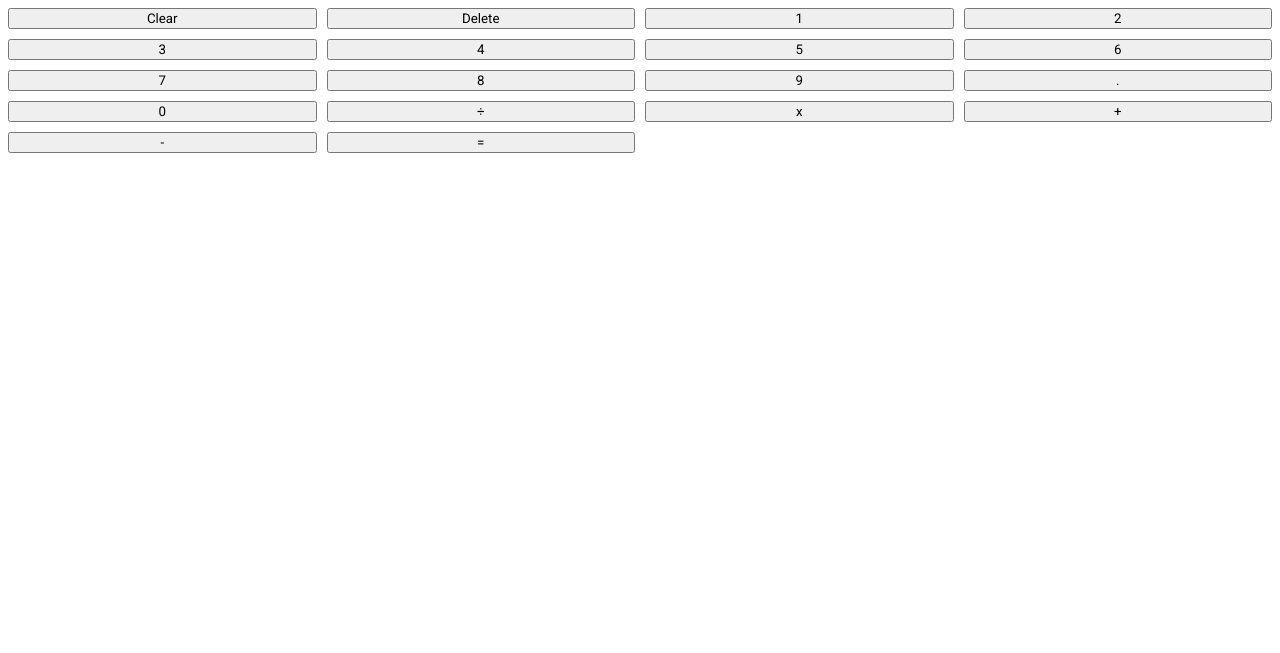
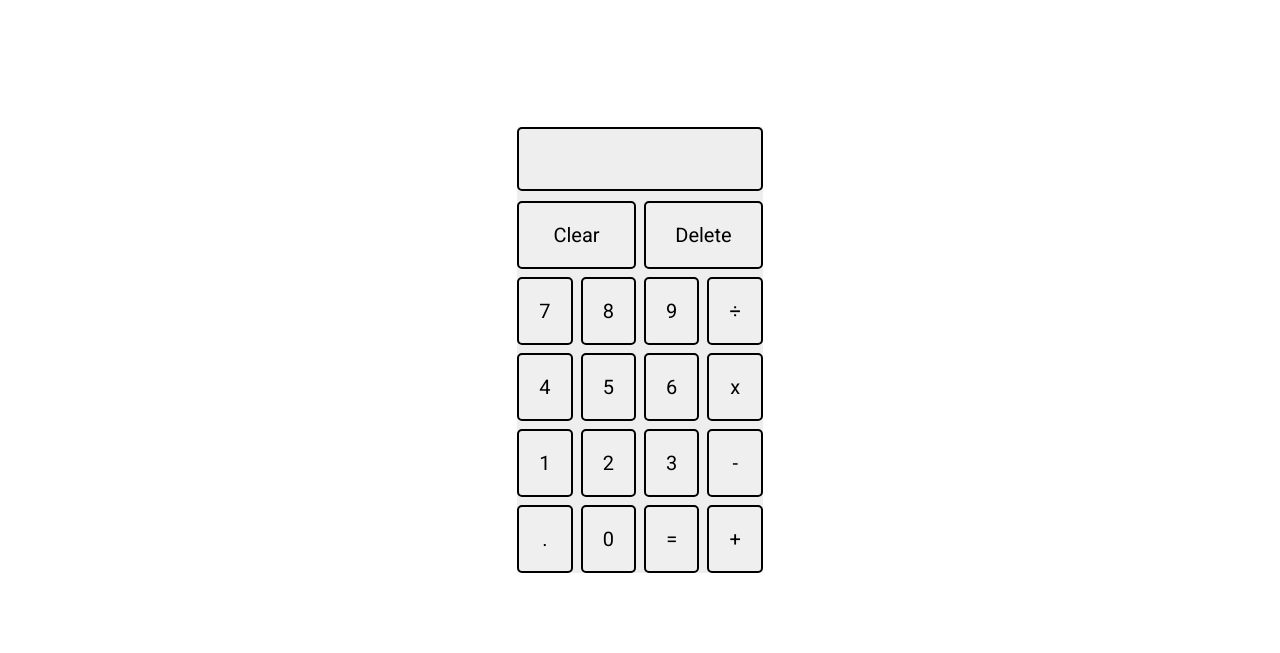
Before and after one commit to troywickliffe/calculator, a plain HTML site: page index.html in a window 1280 px wide. Drawn offline with Linux system fonts and the light colour scheme.

Commit message:
Update order and styling of buttons

```diff
--- a/index.html
+++ b/index.html
@@ -1,5 +1,6 @@
 <!DOCTYPE html>
 <html lang="en">
+
 <head>
     <meta charset="UTF-8">
     <meta http-equiv="X-UA-Compatible" content="IE=edge">
@@ -9,30 +10,34 @@
     <link href="https://fonts.googleapis.com/css2?family=Roboto:wght@400;700&display=swap" rel="stylesheet">
     <script src="app.js" defer></script>
 </head>
+
 <body>
+    <main class="main">
         <div class="calculator">
             <div class="screen"></div>
             <div class="buttons">
-            <button class="clear">Clear</button>
-            <button class="delete">Delete</button>
+                <button class="clear span-2">Clear</button>
+                <button class="delete span-2">Delete</button>
+                <button>7</button>
+                <button>8</button>
+                <button>9</button>
+                <button>÷</button>
+                <button>4</button>
+                <button>5</button>
+                <button>6</button>
+                <button>x</button>
                 <button>1</button>
                 <button>2</button>
                 <button>3</button>
-            <button>4</button>
-            <button>5</button>
-            <button>6</button>
-            <button>7</button>
-            <button>8</button>
-            <button>9</button>
+                <button>-</button>
                 <button>.</button>
                 <button>0</button>
-            <button>÷</button>
-            <button>x</button>
+                <button class="equals">=</button>
                 <button>+</button>
-            <button>-</button>
-            <button class="equals">=</button>
             </div>
         </div>
+    </main>
     <footer class="footer"></footer>
 </body>
+
 </html>
--- a/styles.css
+++ b/styles.css
@@ -6,8 +6,40 @@
     font-weight: normal;
 }
 
+.calculator {
+    background-color: #eeeeee;;
+}
+
+.main {
+    display: flex;
+    justify-content: center;
+    align-items: center;
+    height: 75vh;
+    padding: 10px;
+    margin-top: 50px;
+}
+
+.screen {
+    padding: 30px 20px;
+    border: 2px black solid;
+    border-radius: 5px;
+    margin-bottom: 10px;
+    text-align: right;
+}
+
 .buttons {
     display: grid;
     grid-template-columns: repeat(4, 1fr);
-    grid-gap: 10px;
+    grid-gap: 8px;
 }
+
+.span-2 {
+    grid-column: span 2;
+}
+
+button {
+    padding: 20px;
+    border: 2px black solid;
+    border-radius: 5px;
+    font-size: 20px;
+}
```
Lines whose indentation alone changed are shown as unchanged.
